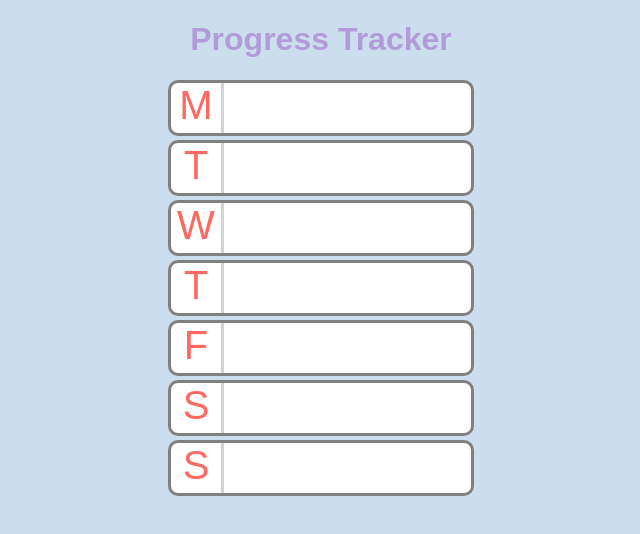
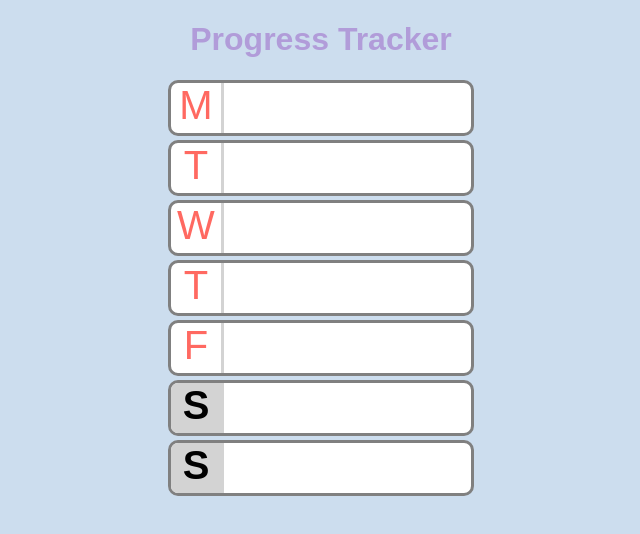
Before and after one commit to winterfreddy/my-progress-tracker, a React (Create React App) app: page / in a window 1280 px wide. Shown: the top 534 px of the page, without its empty margins (319-959 px from the left). Built offline with nearby package versions, Linux system fonts and the light colour scheme.

Commit message:
Render WeekendTitle styling

```diff
--- a/src/components/Section.js
+++ b/src/components/Section.js
@@ -21,10 +21,18 @@ const WeekdayTitle = styled.div`
   border-right: solid 3px lightgrey;
 `
 
+const WeekendTitle = styled(WeekdayTitle)`
+    background-color: lightgrey;
+    border-radius: 7px 0 0 7px;
+    font-weight: 600;
+    color: black;
+`
+
 function Section(props) {
     return(
         <StyledSection>
-            <WeekdayTitle>{props.day}</WeekdayTitle>
+            {props.day === "S" && <WeekendTitle>{props.day}</WeekendTitle>}
+            {props.day !== "S" && <WeekdayTitle>{props.day}</WeekdayTitle>}
         </StyledSection>
     )
 }
```
